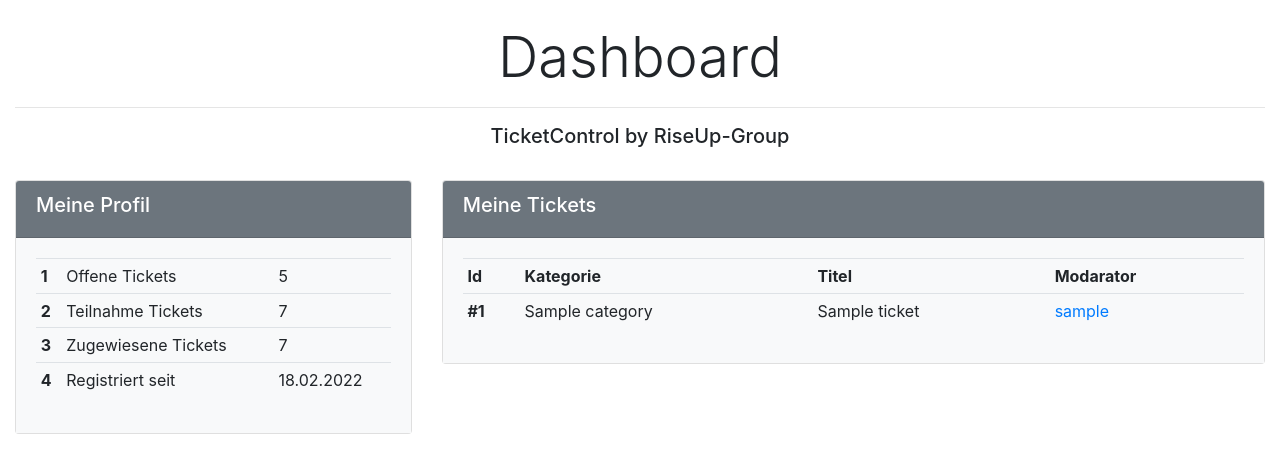
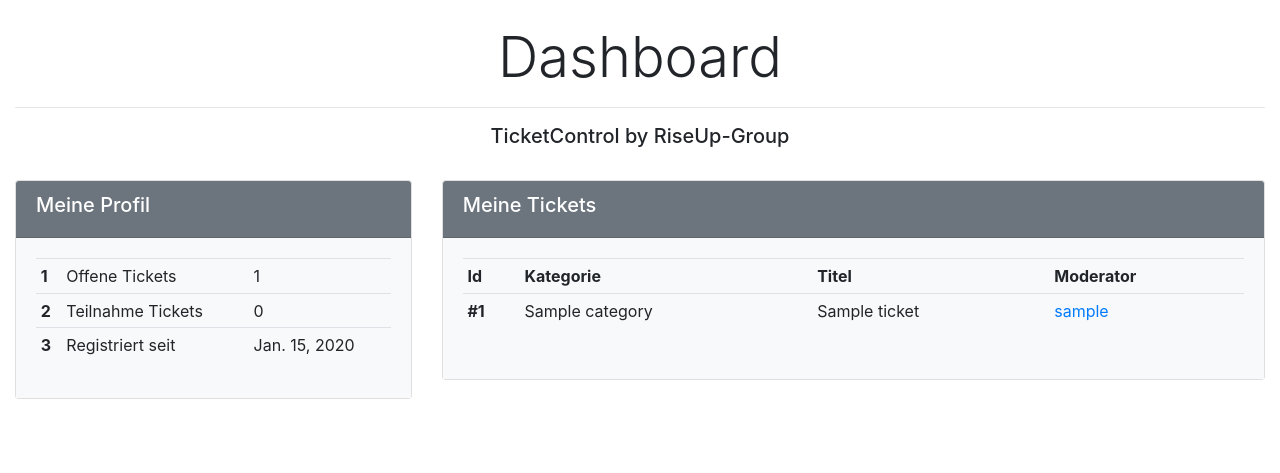
Before and after one commit to Rise-Up-Group/TicketControl, a Django app: page / in a window 1280 px wide. Shown: the part 56-529 px from the top of the page. Run offline with Django 4.2, Linux system fonts and the light colour scheme; a user stored in the database is signed in; tables that the repository leaves empty hold one stand-in row (values such as "Sample post"); parts of the project's set-up code (start-up, migrations or seed data) failed here and were passed over; some libraries are stand-ins or nearby versions.

Commit message:
extend-ticket-lists

```diff
--- a/app/templates/dashboard.html
+++ b/app/templates/dashboard.html
@@ -19,23 +19,31 @@
                         <tr>
                             <th scope="row">1</th>
                             <td calss="text-left">Offene Tickets</td>
-                            <td>5</td>
+                            <td>{{ tickets.own|length }}</td>
                         </tr>
                         <tr>
                             <th scope="row">2</th>
                             <td>Teilnahme Tickets</td>
-                            <td class="">7</td>
+                            <td class="">{{ tickets.part|length }}</td>
                         </tr>
+                        {% if tickets.mod|length > 0 %}
                             <tr>
                                 <th scope="row">3</th>
                                 <td>Zugewiesene Tickets</td>
-                            <td class="">7</td>
+                                <td class="">{{ tickets.mod|length }}</td>
                             </tr>
                             <tr>
                                 <th scope="row">4</th>
                                 <td>Registriert seit</td>
-                            <td class="">18.02.2022</td>
+                                <td class="">{{ user.date_joined|date }}</td>
                             </tr>
+                        {% else %}
+                            <tr>
+                                <th scope="row">3</th>
+                                <td>Registriert seit</td>
+                                <td class="">{{ user.date_joined|date }}</td>
+                            </tr>
+                        {% endif %}
                         </tbody>
                     </table>
                 </div>
@@ -48,16 +56,19 @@
                 </div>
 
                 <div class="card-body bg-light">
-                    {% if tickets|length > 0 %}
+                    {% if tickets.own|length > 0 or tickets.part|length > 0 or tickets.mod|length > 0 %}
                         <table class="table table-sm">
+                            {% if tickets.part|length > 0 %}
+                                <p class="font-weight-bold">Eigene Tickets</p>
+                            {% endif %}
                             <tr>
                                 <th scope="row">Id</th>
                                 <th>Kategorie</th>
                                 <th>Titel</th>
-                                <th>Modarator</th>
+                                <th>Moderator</th>
 
                             </tr>
-                            {% for ticket in tickets %}
+                            {% for ticket in tickets.own %}
                                 <tr onclick="window.location = &#39{% url 'ticket_view' id=ticket.id %}&#39">
                                     <th scope="row">#{{ ticket.id }}</th>
                                     <td>{{ ticket.category }}</td>
@@ -67,6 +78,28 @@
                                             <a href="{% url 'user_details' id=moderator.id %}">{{ moderator.username }}</a>
                                             {% if not forloop.last %},{% endif %}
                                         {% endfor %}
+                                    </td>
+                                </tr>
+                            {% endfor %}
+                        </table>
+                        <table class="table table-sm">
+                            {% for ticket in tickets.part %}
+                                {% if forloop.first %}
+                                    <p class="font-weight-bold">Teilnahme an Tickets</p>
+                                {% endif %}
+                                <tr>
+                                    <th scope="row">Id</th>
+                                    <th>Kategorie</th>
+                                    <th>Titel</th>
+                                    <th>Besitzer</th>
+
+                                </tr>
+                                <tr onclick="window.location = &#39{% url 'ticket_view' id=ticket.id %}&#39">
+                                    <th scope="row">#{{ ticket.id }}</th>
+                                    <td>{{ ticket.category }}</td>
+                                    <td>{{ ticket.title }}</td>
+                                    <td>
+                                        <a href="{% url 'user_details' id=ticket.owner.id %}">{{ ticket.owner.username }}</a>
                                     </td>
                                 </tr>
                             {% endfor %}
--- a/app/ticketcontrol/views.py
+++ b/app/ticketcontrol/views.py
@@ -26,8 +26,10 @@ def render_error(request, title, message):
 
 
 def dashboard_view(request):
-    tickets = Ticket.objects.filter(owner=request.user.id)
-    context = {'tickets': tickets}
+    own_tickets = Ticket.objects.filter(owner=request.user.id)
+    part_tickets = Ticket.objects.filter(participating=request.user.id).exclude(owner=request.user.id, moderator=request.user.id)
+    mod_tickets = Ticket.objects.filter(moderator=request.user.id).exclude(owner=request.user.id)
+    context = {'tickets': {'own': own_tickets, 'part': part_tickets, 'mod': mod_tickets}}
     return render(request, "dashboard.html", context)
 
 
@@ -35,10 +37,12 @@ def home_view(request):
     return render(request, "home.html")
 
 
-##TODO: fix
 @login_required()
 def mytickets_view(request):
-    context = {"tickets": Ticket.objects.filter(owner=request.user.id)}
+    own_tickets = Ticket.objects.filter(owner=request.user.id)
+    part_tickets = Ticket.objects.filter(participating=request.user.id).exclude(owner=request.user.id, moderator=request.user.id)
+    mod_tickets = Ticket.objects.filter(moderator=request.user.id).exclude(owner=request.user.id)
+    context = {'tickets': {'own': own_tickets, 'part': part_tickets, 'mod': mod_tickets, 'closed': closed_tickets}}
     return render(request, "ticket/manage.html", context)
 
 
```
Also changed, not shown: app/templates/ticket/manage.html (+42 -4 lines). Lines whose indentation alone changed are shown as unchanged.
